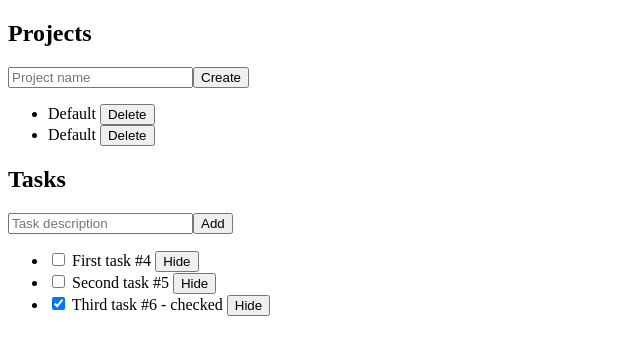
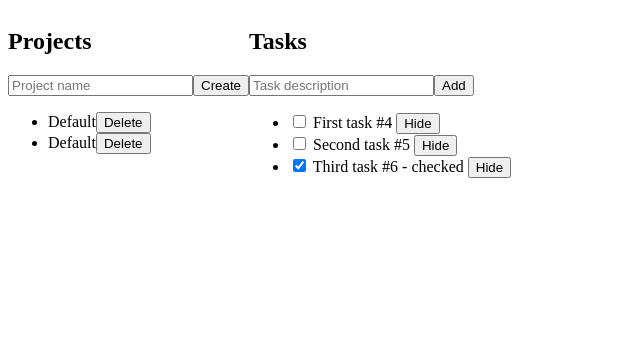
Before and after one commit to volodymyrpoli/TodoListAngular, an Angular app: page / in a window 1280 px wide. Shown: the top 354 px of the page, without its empty margins (0-640 px from the left). Built offline with nearby package versions, Linux system fonts and the light colour scheme.

Commit message:
select project from list and open their tasks

```diff
--- a/src/app/app.component.css
+++ b/src/app/app.component.css
@@ -0,0 +1,3 @@
+.app__wrapper {
+  display: flex;
+}
--- a/src/app/app.component.html
+++ b/src/app/app.component.html
@@ -1,3 +1,5 @@
+<div class="app__wrapper">
+
   <aside>
     <app-one-field-form
       title="Projects"
@@ -10,7 +12,8 @@
       <li *ngFor="let project of todoList.projects">
         <app-project-list-item
           [project]="project"
-        removeButtonTitle="Delete">
+          removeButtonTitle="Delete"
+          (click)="selectProject(project)">
 
         </app-project-list-item>
       </li>
@@ -36,3 +39,5 @@
       </li>
     </ul>
   </main>
+
+</div>
--- a/src/app/app.component.ts
+++ b/src/app/app.component.ts
@@ -9,18 +9,14 @@ import {Task} from './entities/Task';
   styleUrls: ['./app.component.css']
 })
 export class AppComponent implements OnInit {
-  title = 'TodoListAngular';
+
+  static last = 10;
 
   todoList: TodoList;
-
-  createProject(event: string): void {
-    alert(event + 'project');
+  static generateId() {
+    return this.last++;
   }
 
-
-  addTask(event: string): void {
-    alert(event);
-  }
 
   ngOnInit(): void {
     this.todoList = new TodoList();
@@ -38,4 +34,19 @@ export class AppComponent implements OnInit {
     this.todoList.addProject(project2);
 
   }
+
+  createProject(projectName: string): void {
+    this.todoList.addProject(new Project(AppComponent.generateId(), projectName));
+  }
+
+  addTask(taskTitle: string): void {
+    this.todoList.currentSelected.addTask(new Task(AppComponent.generateId(), taskTitle, false));
+  }
+
+  selectProject(project: Project): void {
+    if (!this.todoList.select(project)) {
+      alert('No one project found');
+    }
+  }
+
 }
--- a/src/app/components/one-field-form/one-field-form.component.ts
+++ b/src/app/components/one-field-form/one-field-form.component.ts
@@ -25,6 +25,7 @@ export class OneFieldFormComponent implements OnInit {
   submit() {
     if (this.form.valid) {
       this.submitForm.emit(this.form.value.fieldValue);
+      this.form.reset();
     } else {
       alert('Field can`t be empty');
     }
--- a/src/app/components/project-list-item/project-list-item.component.html
+++ b/src/app/components/project-list-item/project-list-item.component.html
@@ -1,4 +1,4 @@
+<span>{{ project?.name }}</span>
 <label>
-  {{ project?.name }}
   <input type="button" (click)="removeClick($event)" [value]="removeButtonTitle">
 </label>
--- a/src/app/entities/TodoList.ts
+++ b/src/app/entities/TodoList.ts
@@ -21,4 +21,12 @@ export class TodoList {
     return this.projects.find(project => project.id === id);
   }
 
+  public select(project: Project): boolean {
+    if (this.projects.find(value => value.id === project.id)) {
+      this.currentSelected = project;
+      return true;
+    }
+    return false;
+  }
+
 }
```
Lines whose indentation alone changed are shown as unchanged.
